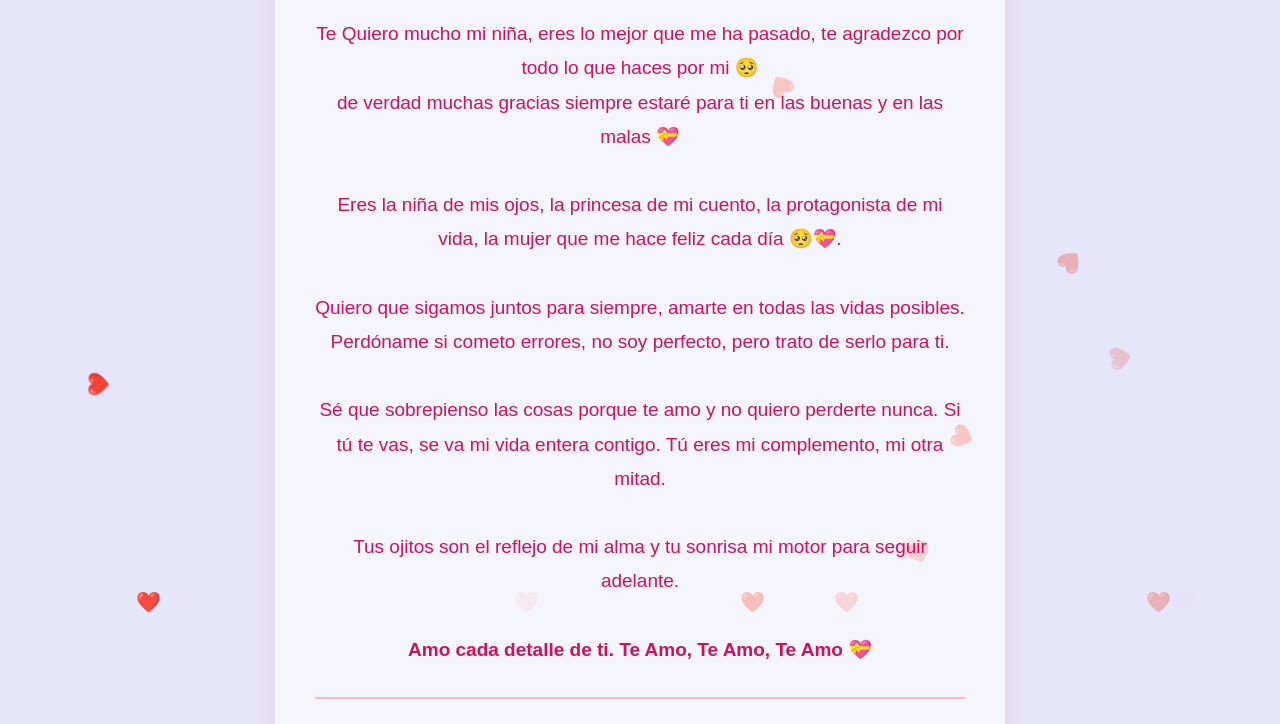
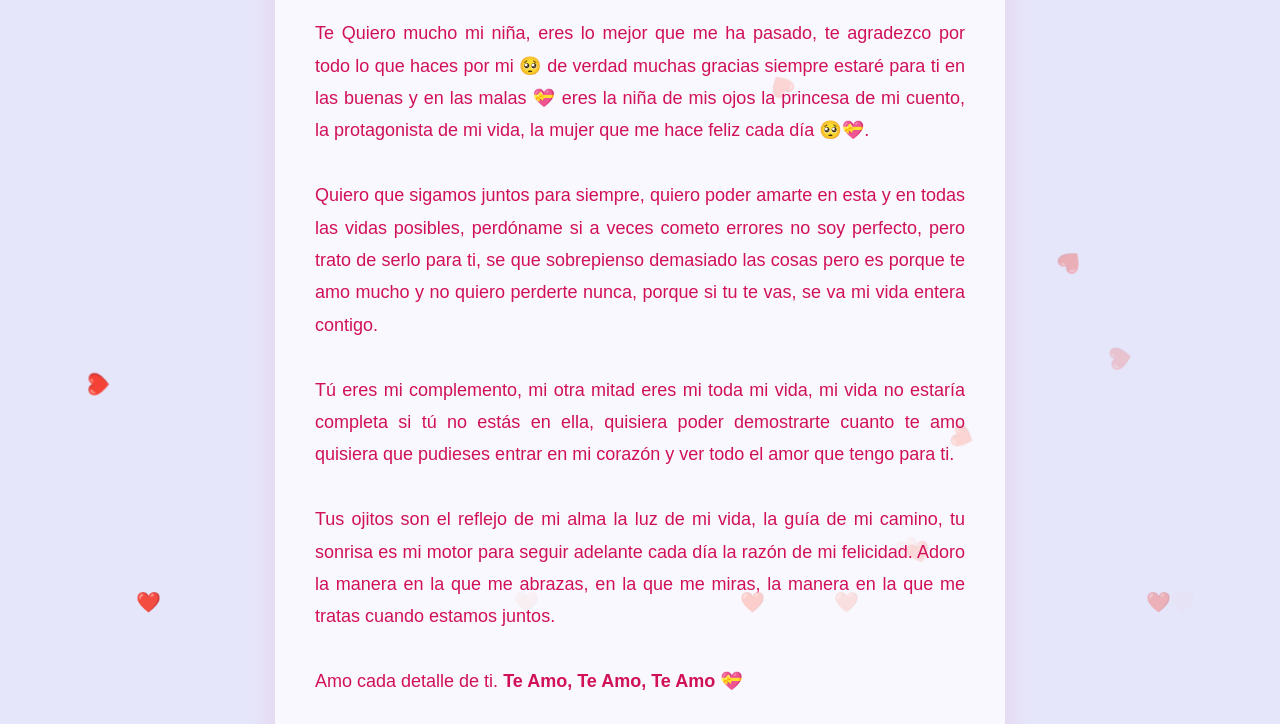
Before and after one commit to sosorangaalvarezmateososoranga-ops/Para-mi-ni-a-hermosa-.github.io, a plain HTML site: page index.html in a window 1280 px wide. Shown: the part 210-934 px from the top of the page. Drawn offline with Linux system fonts and the light colour scheme.

Commit message:
Refine styles and content in index.html
Updated styles and text content in index.html for better presentation.

```diff
--- a/index.html
+++ b/index.html
@@ -19,7 +19,7 @@
         .carta {
             max-width: 650px;
             margin: 0 auto;
-            background-color: rgba(255, 255, 255, 0.6);
+            background-color: rgba(255, 255, 255, 0.7);
             padding: 40px;
             border-radius: 30px;
             box-shadow: 0 10px 30px rgba(209, 16, 90, 0.1);
@@ -52,6 +52,8 @@
             box-shadow: 0 5px 15px rgba(0,0,0,0.2);
             margin-top: 30px;
             transition: transform 0.3s;
+            position: relative;
+            z-index: 2;
         }
 
         img:hover {
@@ -82,19 +84,23 @@
         <h1>Scarleth Dominguez 🥺💝</h1>
         <h2>Te Amo Mucho mi niña linda 🥺💝</h2>
 
-        <p style="line-height: 1.8; font-size: 19px;">
-            Te Quiero mucho mi niña, eres lo mejor que me ha pasado, te agradezco por todo lo que haces por mi 🥺<br>
-            de verdad muchas gracias siempre estaré para ti en las buenas y en las malas 💝<br><br>
+        <p style="line-height: 1.8; font-size: 18px; text-align: justify;">
+            Te Quiero mucho mi niña, eres lo mejor que me ha pasado, te agradezco por todo lo que haces por mi 🥺
+            de verdad muchas gracias siempre estaré para ti en las buenas y en las malas 💝 eres la niña de mis ojos
+            la princesa de mi cuento, la protagonista de mi vida, la mujer que me hace feliz cada día 🥺💝.<br><br>
 
-            Eres la niña de mis ojos, la princesa de mi cuento, la protagonista de mi vida, la mujer que me hace feliz cada día 🥺💝.<br><br>
+            Quiero que sigamos juntos para siempre, quiero poder amarte en esta y en todas las vidas posibles,
+            perdóname si a veces cometo errores no soy perfecto, pero trato de serlo para ti, se que sobrepienso demasiado
+            las cosas pero es porque te amo mucho y no quiero perderte nunca, porque si tu te vas, se va mi vida entera contigo.<br><br>
 
-            Quiero que sigamos juntos para siempre, amarte en todas las vidas posibles. Perdóname si cometo errores, no soy perfecto, pero trato de serlo para ti.<br><br>
+            Tú eres mi complemento, mi otra mitad eres mi toda mi vida, mi vida no estaría completa si tú no estás en ella,
+            quisiera poder demostrarte cuanto te amo quisiera que pudieses entrar en mi corazón y ver todo el amor que tengo para ti.<br><br>
 
-            Sé que sobrepienso las cosas porque te amo y no quiero perderte nunca. Si tú te vas, se va mi vida entera contigo. Tú eres mi complemento, mi otra mitad.<br><br>
+            Tus ojitos son el reflejo de mi alma la luz de mi vida, la guía de mi camino, tu sonrisa es mi motor para seguir
+            adelante cada día la razón de mi felicidad. Adoro la manera en la que me abrazas, en la que me miras,
+            la manera en la que me tratas cuando estamos juntos.<br><br>
 
-            Tus ojitos son el reflejo de mi alma y tu sonrisa mi motor para seguir adelante.<br><br>
-
-            <b>Amo cada detalle de ti. Te Amo, Te Amo, Te Amo 💝</b>
+            Amo cada detalle de ti. <b>Te Amo, Te Amo, Te Amo 💝</b>
         </p>
 
         <hr style="border: 0; border-top: 2px solid #ffb6c1; margin: 30px 0;">
```
